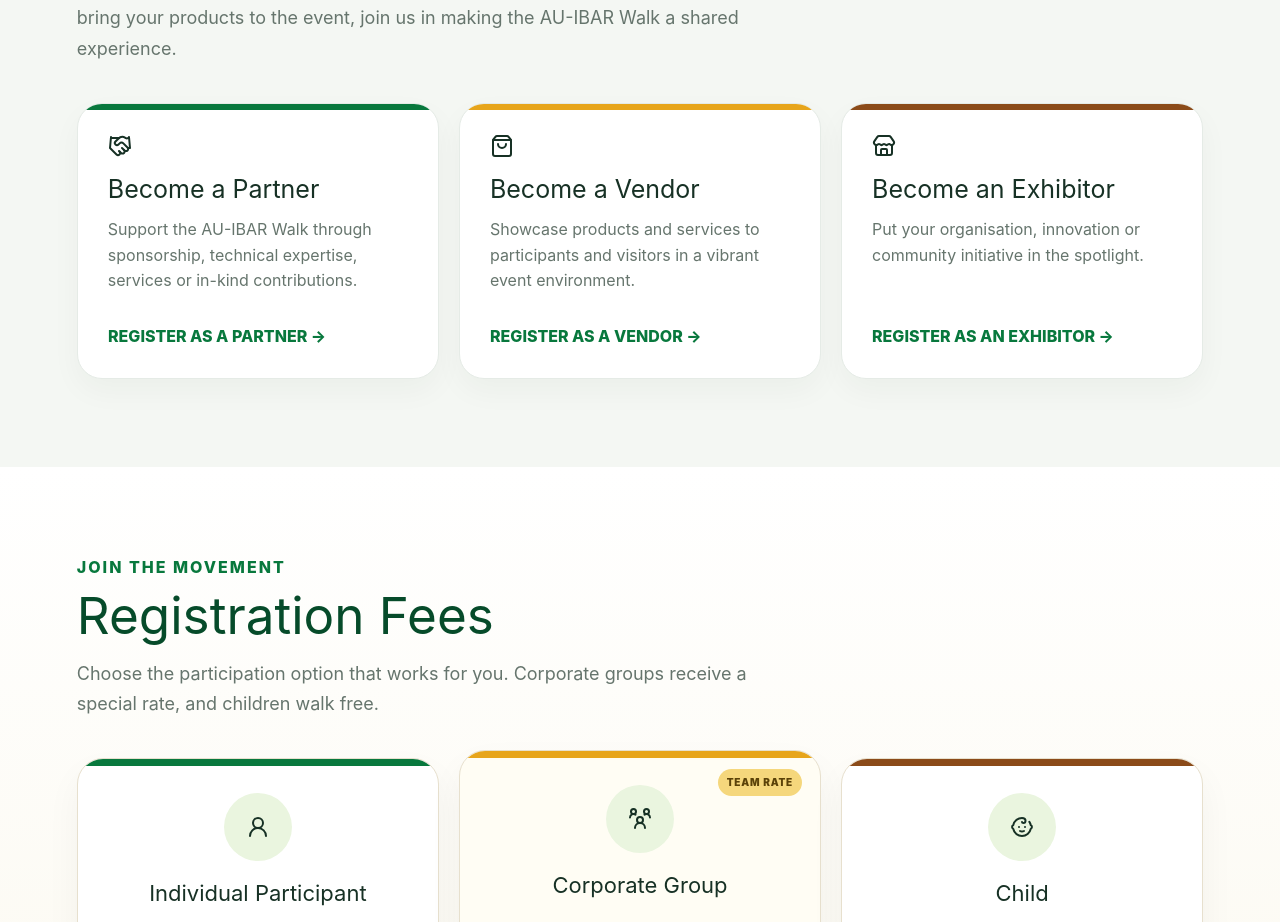
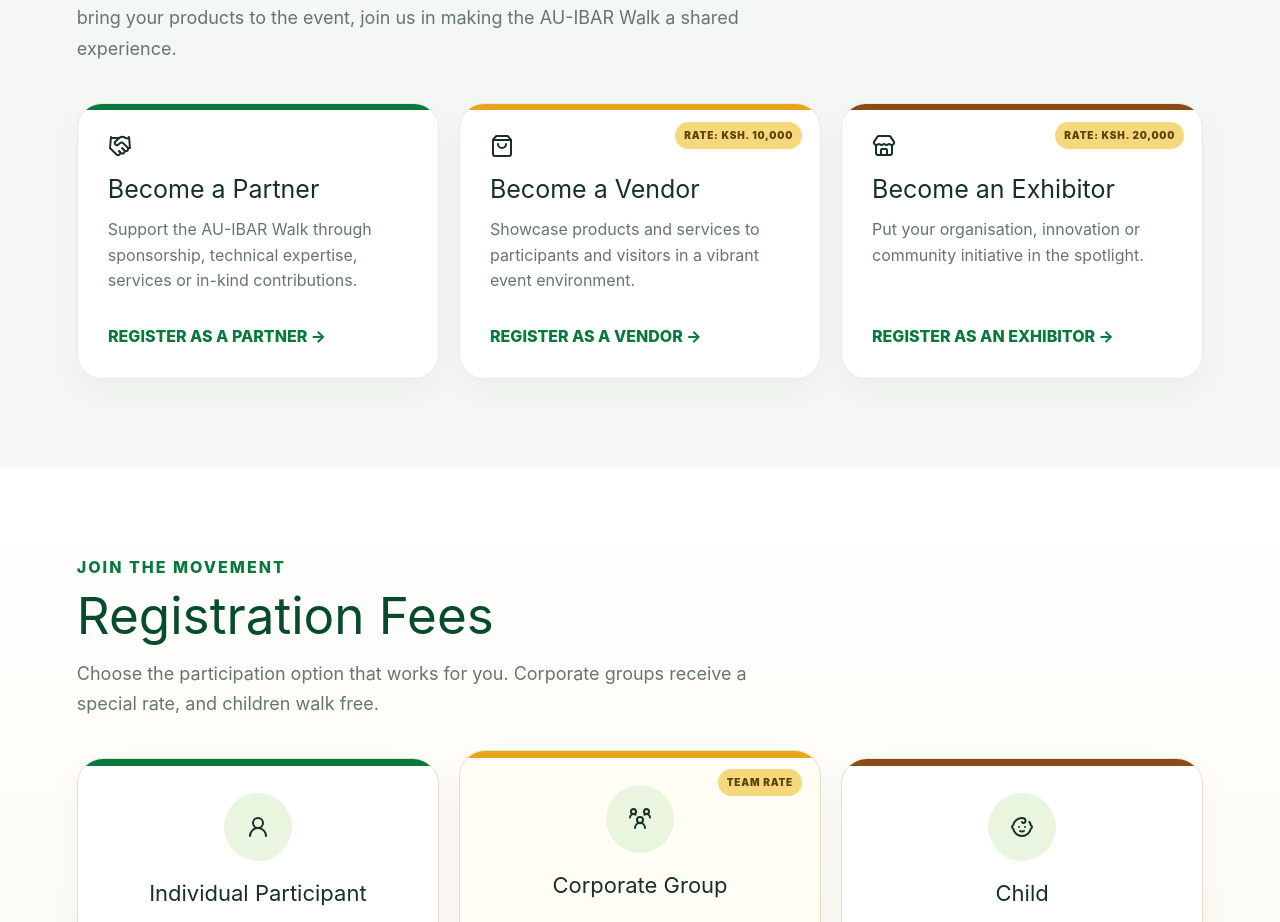
Before and after one commit to soilapertet/au-ibar-walk, a Next.js app: page / in a window 1280 px wide. Shown: the part 1884-2806 px from the top of the page. Built offline with nearby package versions, Linux system fonts and the light colour scheme.

Commit message:
Update GetInvolved cards to include price rate for vendor and exhibitor

```diff
--- a/components/GetInvolved.tsx
+++ b/components/GetInvolved.tsx
@@ -22,6 +22,7 @@ export default function GetInvolved() {
                                 role="button"
                                 tabIndex={0}
                             >
+                                {item.price && <span className="badge">RATE: {item.price}</span>}
                                 <Icon size={24}/>
                                 <h3>{item.title}</h3>
                                 <p>{item.description}</p>
--- a/data/getInvolvedData.tsx
+++ b/data/getInvolvedData.tsx
@@ -8,6 +8,7 @@ interface Data {
     icon : LucideIcon;
     modalType: ModalType;
     title: string;
+    price?: string;
     description: string;
     buttonLabel: string;
 }
@@ -26,6 +27,7 @@ export const getInvolvedData : Data [] = [
         icon: ShoppingBag,
         modalType: "vendor",
         title: "Become a Vendor",
+        price: "KSH. 10,000",
         description: "Showcase products and services to participants and visitors in a vibrant event environment.",
         buttonLabel: "REGISTER AS A VENDOR →"
     },
@@ -34,6 +36,7 @@ export const getInvolvedData : Data [] = [
         icon: Store,
         modalType: "exhibitor",
         title: "Become an Exhibitor",
+        price: "KSH. 20,000",
         description: "Put your organisation, innovation or community initiative in the spotlight.",
         buttonLabel: "REGISTER AS AN EXHIBITOR →"
     }
```
